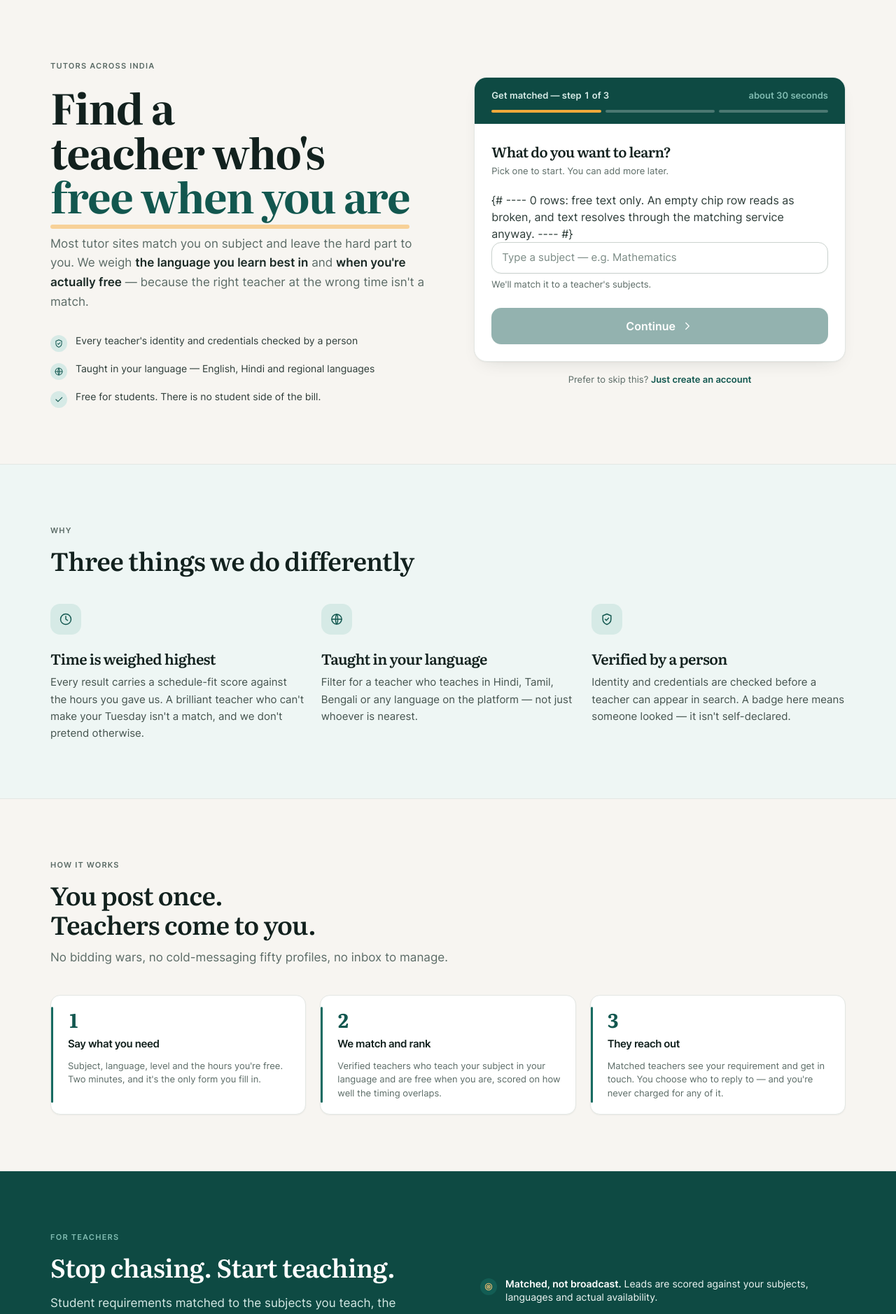
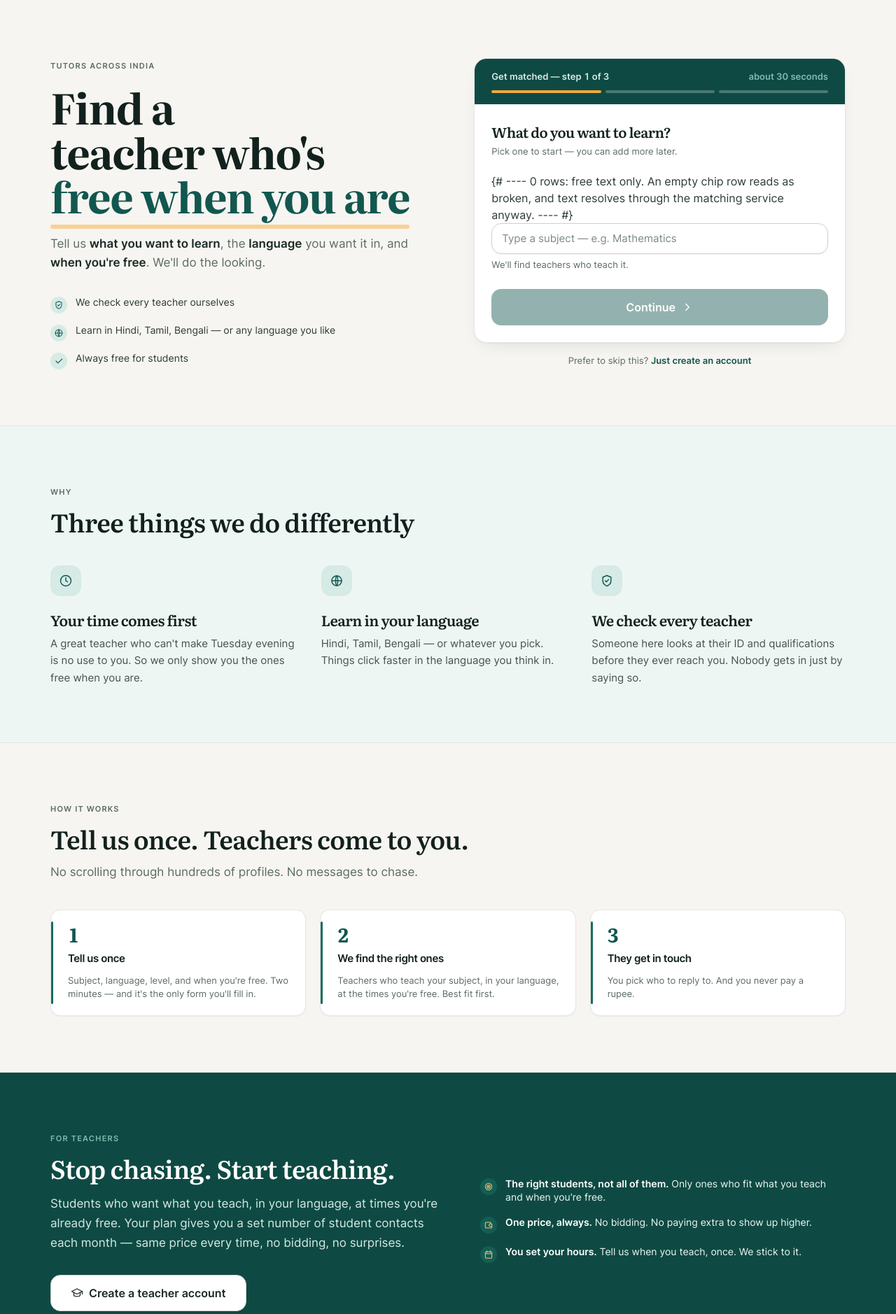
Before and after one commit to upskillacademy102/udbhab_code_academy_tecaher_student_marketplace, a Django app: template teacher_marketplace/templates/web/landing.html in a window 1280 px wide. Shown: the part 69-1947 px from the top of the page at 70% size. Run offline with Django 5.2, Linux system fonts and the light colour scheme; the template is opened without the code that fills it, so the values that code supplies are empty.

Commit message:
Rewrite public copy in plain language
Every line on the landing, sign-up and login pages rewritten to be shorter
and to drop the jargon. Nothing structural changed.

Words removed because nobody says them
  "weighed highest", "schedule-fit score", "filter for a teacher",
  "self-declared", "scored on how well the timing overlaps", "contact
  unlocks", "leads are scored against", "premium placement fees",
  "matched, not broadcast", "cold-messaging fifty profiles", "there is no
  student side of the bill", "it's not a formality".

Examples
  "Time is weighed highest / Every result carries a schedule-fit score
   against the hours you gave us."
  -> "Your time comes first / A great teacher who can't make Tuesday
      evening is no use to you."

  "Verified by a person / Identity and credentials are checked before a
   teacher can appear in search. A badge here means someone looked - it
   isn't self-declared."
  -> "We check every teacher / Someone here looks at their ID and
      qualifications before they ever reach you. Nobody gets in just by
      saying so."

  "Matched teachers see your requirement and get in touch. You choose who
   to reply to - and you're never charged for any of it."
  -> "You pick who to reply to. And you never pay a rupee."

Two real bugs fixed along the way
  - The generated sentence read "Mondays mornings". Day names were being
    pluralised and then given a plural part-of-day. The day stays singular
    and the part of day takes the plural, which is how people say it:
    "Monday mornings", "Tuesday & Thursday evenings", "most evenings".
    Five or more days collapsed to "most days evenings"; now "most
    evenings".
  - The login page promised "your requirements, matches and messages".
    There is no messaging anywhere in this product.

623 tests pass.

Co-Authored-By: Claude Opus 5 <noreply@anthropic.com>

```diff
--- a/teacher_marketplace/templates/web/landing.html
+++ b/teacher_marketplace/templates/web/landing.html
@@ -73,16 +73,16 @@ Honesty constraints held throughout:
           </h1>
 
           <p class="u-lede mt-6">
-            Most tutor sites match you on subject and leave the hard part to you.
-            We weigh <strong class="font-semibold text-ink-800">the language you learn best in</strong>
-            and <strong class="font-semibold text-ink-800">when you're actually free</strong> —
-            because the right teacher at the wrong time isn't a match.
+            Tell us <strong class="font-semibold text-ink-800">what you want to learn</strong>,
+            the <strong class="font-semibold text-ink-800">language</strong> you want it in,
+            and <strong class="font-semibold text-ink-800">when you're free</strong>.
+            We'll do the looking.
           </p>
 
           <ul class="mt-8 flex flex-col gap-3.5">
-            <li class="u-proof"><span class="u-proof-mark">{% icon "shield" %}</span><span>Every teacher's identity and credentials checked by a person</span></li>
-            <li class="u-proof"><span class="u-proof-mark">{% icon "globe" %}</span><span>Taught in your language — English, Hindi and regional languages</span></li>
-            <li class="u-proof"><span class="u-proof-mark">{% icon "check" %}</span><span>Free for students. There is no student side of the bill.</span></li>
+            <li class="u-proof"><span class="u-proof-mark">{% icon "shield" %}</span><span>We check every teacher ourselves</span></li>
+            <li class="u-proof"><span class="u-proof-mark">{% icon "globe" %}</span><span>Learn in Hindi, Tamil, Bengali — or any language you like</span></li>
+            <li class="u-proof"><span class="u-proof-mark">{% icon "check" %}</span><span>Always free for students</span></li>
           </ul>
 
           {% comment %}Real numbers only, and only once they exist. An empty
@@ -120,7 +120,7 @@ Honesty constraints held throughout:
               {# ---- Step 1: subject ---- #}
               <div x-show="step === 1">
                 <h2 class="font-display text-[1.25rem] font-semibold text-ink-900">What do you want to learn?</h2>
-                <p class="u-fine mt-1">Pick one to start. You can add more later.</p>
+                <p class="u-fine mt-1">Pick one to start — you can add more later.</p>
                 <div class="mt-5">
                   {% include "web/partials/_taxonomy_picker.html" with items=subjects field="subject" pid="hero-subj" placeholder="Type a subject — e.g. Mathematics" other=1 %}
                 </div>
@@ -135,8 +135,8 @@ Honesty constraints held throughout:
                 <button type="button" class="u-btn-ghost u-btn-sm -ml-3 mb-3" @click="step = 1">
                   {% icon "arrow-left" "h-4 w-4" %} <span x-text="resolvedSubject"></span>
                 </button>
-                <h2 class="font-display text-[1.25rem] font-semibold text-ink-900">Taught in which language?</h2>
-                <p class="u-fine mt-1">Many students learn faster in their first language.</p>
+                <h2 class="font-display text-[1.25rem] font-semibold text-ink-900">In which language?</h2>
+                <p class="u-fine mt-1">Most people learn faster in their own language.</p>
                 <div class="mt-5">
                   {% include "web/partials/_taxonomy_picker.html" with items=languages field="language" pid="hero-lang" placeholder="Type a language — e.g. Hindi" anylabel="Any language" %}
                 </div>
@@ -151,7 +151,7 @@ Honesty constraints held throughout:
                   {% icon "arrow-left" "h-4 w-4" %} <span x-text="crumb()"></span>
                 </button>
                 <h2 class="font-display text-[1.25rem] font-semibold text-ink-900">When are you free?</h2>
-                <p class="u-fine mt-1">This is what we score teachers on.</p>
+                <p class="u-fine mt-1">We'll only show teachers free at those times.</p>
 
                 <fieldset class="mt-5">
                   <legend class="u-eyebrow">Days</legend>
@@ -210,18 +210,18 @@ Honesty constraints held throughout:
         <div class="mt-10 grid gap-6 md:grid-cols-3">
           <div>
             <span class="grid h-11 w-11 place-items-center rounded-xl bg-pine-100 text-pine-700">{% icon "clock" "h-5 w-5" %}</span>
-            <h3 class="u-h3 mt-5">Time is weighed highest</h3>
-            <p class="u-body mt-2 text-ink-600">Every result carries a schedule-fit score against the hours you gave us. A brilliant teacher who can't make your Tuesday isn't a match, and we don't pretend otherwise.</p>
+            <h3 class="u-h3 mt-5">Your time comes first</h3>
+            <p class="u-body mt-2 text-ink-600">A great teacher who can't make Tuesday evening is no use to you. So we only show you the ones free when you are.</p>
           </div>
           <div>
             <span class="grid h-11 w-11 place-items-center rounded-xl bg-pine-100 text-pine-700">{% icon "globe" "h-5 w-5" %}</span>
-            <h3 class="u-h3 mt-5">Taught in your language</h3>
-            <p class="u-body mt-2 text-ink-600">Filter for a teacher who teaches in Hindi, Tamil, Bengali or any language on the platform — not just whoever is nearest.</p>
+            <h3 class="u-h3 mt-5">Learn in your language</h3>
+            <p class="u-body mt-2 text-ink-600">Hindi, Tamil, Bengali — or whatever you pick. Things click faster in the language you think in.</p>
           </div>
           <div>
             <span class="grid h-11 w-11 place-items-center rounded-xl bg-pine-100 text-pine-700">{% icon "shield" "h-5 w-5" %}</span>
-            <h3 class="u-h3 mt-5">Verified by a person</h3>
-            <p class="u-body mt-2 text-ink-600">Identity and credentials are checked before a teacher can appear in search. A badge here means someone looked — it isn't self-declared.</p>
+            <h3 class="u-h3 mt-5">We check every teacher</h3>
+            <p class="u-body mt-2 text-ink-600">Someone here looks at their ID and qualifications before they ever reach you. Nobody gets in just by saying so.</p>
           </div>
         </div>
       </div>
@@ -234,24 +234,24 @@ Honesty constraints held throughout:
       <div class="u-shell">
         <div class="max-w-prose">
           <span class="u-eyebrow">How it works</span>
-          <h2 class="u-h2 mt-3">You post once. Teachers come to you.</h2>
-          <p class="u-lede mt-3">No bidding wars, no cold-messaging fifty profiles, no inbox to manage.</p>
+          <h2 class="u-h2 mt-3">Tell us once. Teachers come to you.</h2>
+          <p class="u-lede mt-3">No scrolling through hundreds of profiles. No messages to chase.</p>
         </div>
         <ol class="mt-10 grid gap-5 md:grid-cols-3">
           <li class="u-block flex flex-col gap-2.5 pl-6">
             <span class="u-num font-display text-[1.75rem] font-bold leading-none text-pine-700">1</span>
-            <h3 class="text-[0.9375rem] font-semibold text-ink-900">Say what you need</h3>
-            <p class="u-fine">Subject, language, level and the hours you're free. Two minutes, and it's the only form you fill in.</p>
+            <h3 class="text-[0.9375rem] font-semibold text-ink-900">Tell us once</h3>
+            <p class="u-fine">Subject, language, level, and when you're free. Two minutes — and it's the only form you'll fill in.</p>
           </li>
           <li class="u-block flex flex-col gap-2.5 pl-6">
             <span class="u-num font-display text-[1.75rem] font-bold leading-none text-pine-700">2</span>
-            <h3 class="text-[0.9375rem] font-semibold text-ink-900">We match and rank</h3>
-            <p class="u-fine">Verified teachers who teach your subject in your language and are free when you are, scored on how well the timing overlaps.</p>
+            <h3 class="text-[0.9375rem] font-semibold text-ink-900">We find the right ones</h3>
+            <p class="u-fine">Teachers who teach your subject, in your language, at the times you're free. Best fit first.</p>
           </li>
           <li class="u-block flex flex-col gap-2.5 pl-6">
             <span class="u-num font-display text-[1.75rem] font-bold leading-none text-pine-700">3</span>
-            <h3 class="text-[0.9375rem] font-semibold text-ink-900">They reach out</h3>
-            <p class="u-fine">Matched teachers see your requirement and get in touch. You choose who to reply to — and you're never charged for any of it.</p>
+            <h3 class="text-[0.9375rem] font-semibold text-ink-900">They get in touch</h3>
+            <p class="u-fine">You pick who to reply to. And you never pay a rupee.</p>
           </li>
         </ol>
       </div>
@@ -264,10 +264,9 @@ Honesty constraints held throughout:
           <span class="u-eyebrow text-pine-300">For teachers</span>
           <h2 class="u-h2 mt-3 text-white">Stop chasing. Start teaching.</h2>
           <p class="mt-4 max-w-prose text-[1.0625rem] leading-relaxed text-pine-100">
-            Student requirements matched to the subjects you teach, the languages you
-            teach in, and the hours you've set as available. Your plan includes a set
-            number of contact unlocks every 30 days — the same price for every lead,
-            with no bidding and no surprises.
+            Students who want what you teach, in your language, at times you're already
+            free. Your plan gives you a set number of student contacts each month —
+            same price every time, no bidding, no surprises.
           </p>
           <a href="/register/?as=teacher" class="u-btn-secondary u-btn-lg mt-8">
             {% icon "academic" %} Create a teacher account
@@ -276,15 +275,15 @@ Honesty constraints held throughout:
         <ul class="flex flex-col gap-4">
           <li class="u-proof text-pine-50">
             <span class="u-proof-mark bg-pine-600/60 text-marigold-300">{% icon "target" %}</span>
-            <span><strong class="font-semibold text-white">Matched, not broadcast.</strong> Leads are scored against your subjects, languages and actual availability.</span>
+            <span><strong class="font-semibold text-white">The right students, not all of them.</strong> Only ones who fit what you teach and when you're free.</span>
           </li>
           <li class="u-proof text-pine-50">
             <span class="u-proof-mark bg-pine-600/60 text-marigold-300">{% icon "wallet" %}</span>
-            <span><strong class="font-semibold text-white">Flat, predictable cost.</strong> One price per unlock. No auctions, no premium placement fees.</span>
+            <span><strong class="font-semibold text-white">One price, always.</strong> No bidding. No paying extra to show up higher.</span>
           </li>
           <li class="u-proof text-pine-50">
             <span class="u-proof-mark bg-pine-600/60 text-marigold-300">{% icon "calendar" %}</span>
-            <span><strong class="font-semibold text-white">You set the hours.</strong> Set your weekly availability once; matching respects it.</span>
+            <span><strong class="font-semibold text-white">You set your hours.</strong> Tell us when you teach, once. We stick to it.</span>
           </li>
         </ul>
       </div>
@@ -294,7 +293,7 @@ Honesty constraints held throughout:
     <section class="u-band-fade py-16 sm:py-20">
       <div class="u-shell flex flex-col items-start gap-6 sm:items-center sm:text-center">
         <h2 class="u-h2 max-w-2xl">Tell us what you need. We'll do the looking.</h2>
-        <p class="u-lede sm:mx-auto">Takes under a minute, and it costs students nothing.</p>
+        <p class="u-lede sm:mx-auto">Under a minute. Free for students, always.</p>
         <a :href="registerHref()" class="u-btn-primary u-btn-lg">
           Get matched — it's free {% icon "chevron-right" %}
         </a>
@@ -380,25 +379,26 @@ Honesty constraints held throughout:
         },
 
         summary() {
-          const subject = this.resolvedSubject || "Teachers";
+          if (!this.days.length) return "Pick a day or two to see who's free.";
+          const subject = this.resolvedSubject ? this.resolvedSubject + " teachers" : "teachers";
           const lang = this.resolvedLanguage ? ` in ${this.resolvedLanguage}` : "";
-          if (!this.days.length) {
-            return `Pick a day or two and we'll show you which ${subject}${lang} teachers are genuinely free then.`;
-          }
-          return `${subject}${lang} teachers free ${this.scheduleText()} — ranked by how well their hours fit yours.`;
+          return `We'll find ${subject}${lang}, free on ${this.scheduleText()}.`;
         },
 
+        // "Monday mornings", "Tuesday & Thursday evenings", "most evenings" —
+        // the day stays singular and the part of day takes the plural, which
+        // is how people actually say it.
         scheduleText() {
           const names = this.days
             .map((n) => (this.DAYS.find((d) => d.n === n) || {}).full)
             .filter(Boolean);
-          const band = (this.BANDS.find((b) => b.id === this.band) || {}).label || "";
+          const band = ((this.BANDS.find((b) => b.id === this.band) || {}).label || "").toLowerCase();
+          if (names.length >= 5) return "most " + band + "s";
           let dayText;
-          if (names.length === 1) dayText = names[0] + "s";
-          else if (names.length === 2) dayText = names[0] + "s & " + names[1] + "s";
-          else if (names.length <= 4) dayText = names.slice(0, -1).map((d) => d + "s").join(", ") + " & " + names[names.length - 1] + "s";
-          else dayText = names.length + " days a week";
-          return dayText + " " + band.toLowerCase() + "s";
+          if (names.length === 1) dayText = names[0];
+          else if (names.length === 2) dayText = names[0] + " & " + names[1];
+          else dayText = names.slice(0, -1).join(", ") + " & " + names[names.length - 1];
+          return dayText + " " + band + "s";
         },
 
         get hasStats() { return this.statLine.length > 0; },
--- a/teacher_marketplace/templates/web/login.html
+++ b/teacher_marketplace/templates/web/login.html
@@ -5,7 +5,7 @@
 {% block head_extra %}<script defer src="{% static 'js/auth.js' %}"></script>{% endblock %}
 
 {% block promo_title %}Welcome back.{% endblock %}
-{% block promo_body %}Your requirements, matches and messages are where you left them.{% endblock %}
+{% block promo_body %}Your matches and everything you've asked for are right where you left them.{% endblock %}
 
 {% block panel %}
 {% if not portal %}
--- a/teacher_marketplace/templates/web/partials/_taxonomy_picker.html
+++ b/teacher_marketplace/templates/web/partials/_taxonomy_picker.html
@@ -34,7 +34,7 @@ JavaScript array. Alpine only owns selection state and the filter.
            maxlength="60" placeholder="{{ placeholder }}"
            x-model.trim="{% if field == 'subject' %}subjectCustom{% else %}{{ field }}{% endif %}"
            @input="{% if field == 'subject' %}subject = subjectCustom ? '__other' : null{% endif %}">
-    <p class="u-hint">We'll match it to a teacher's {{ field }}s.</p>
+    <p class="u-hint">{% if field == 'subject' %}We'll find teachers who teach it.{% else %}We'll find teachers who teach in it.{% endif %}</p>
   </div>
 
 {% elif items|length <= 12 %}
@@ -104,16 +104,16 @@ JavaScript array. Alpine only owns selection state and the filter.
     </ul>
 
     <p class="u-hint mt-1.5" x-show="cb.open && cb.field === '{{ field }}' && !cbOptions().length" x-cloak>
-      Nothing matches &ldquo;<span x-text="cb.query"></span>&rdquo;{% if other %} — pick <strong>Something else</strong> to type it in{% endif %}.
+      No match for &ldquo;<span x-text="cb.query"></span>&rdquo;{% if other %} — tap <strong>Something else</strong> to type it in{% endif %}.
     </p>
   </div>
 {% endif %}
 
 {% if other %}
   <div class="u-field mt-3" x-show="subject === '__other'" x-collapse>
-    <label class="u-label" for="{{ pid }}-other">Which subject?</label>
+    <label class="u-label" for="{{ pid }}-other">What is it?</label>
     <input type="text" id="{{ pid }}-other" class="u-input" maxlength="60"
            placeholder="e.g. Tabla, French, NEET Biology" x-model.trim="subjectCustom">
-    <p class="u-hint">Type it however you'd say it — we'll match it to the right subject.</p>
+    <p class="u-hint">Type it how you'd say it.</p>
   </div>
 {% endif %}
```
Also changed, not shown: teacher_marketplace/static/js/auth.js (+9 -6 lines), teacher_marketplace/templates/web/base_public.html (+6 -6 lines), teacher_marketplace/templates/web/register.html (+11 -12 lines).
